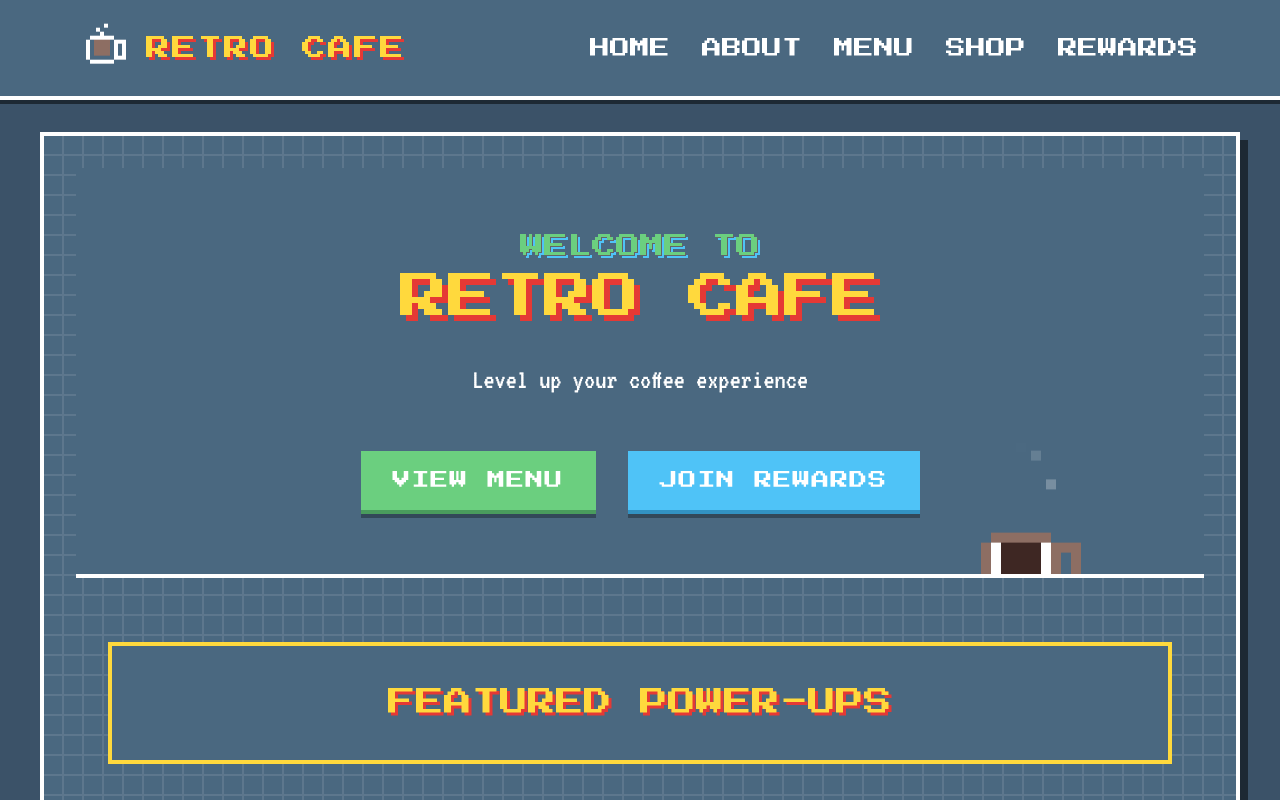
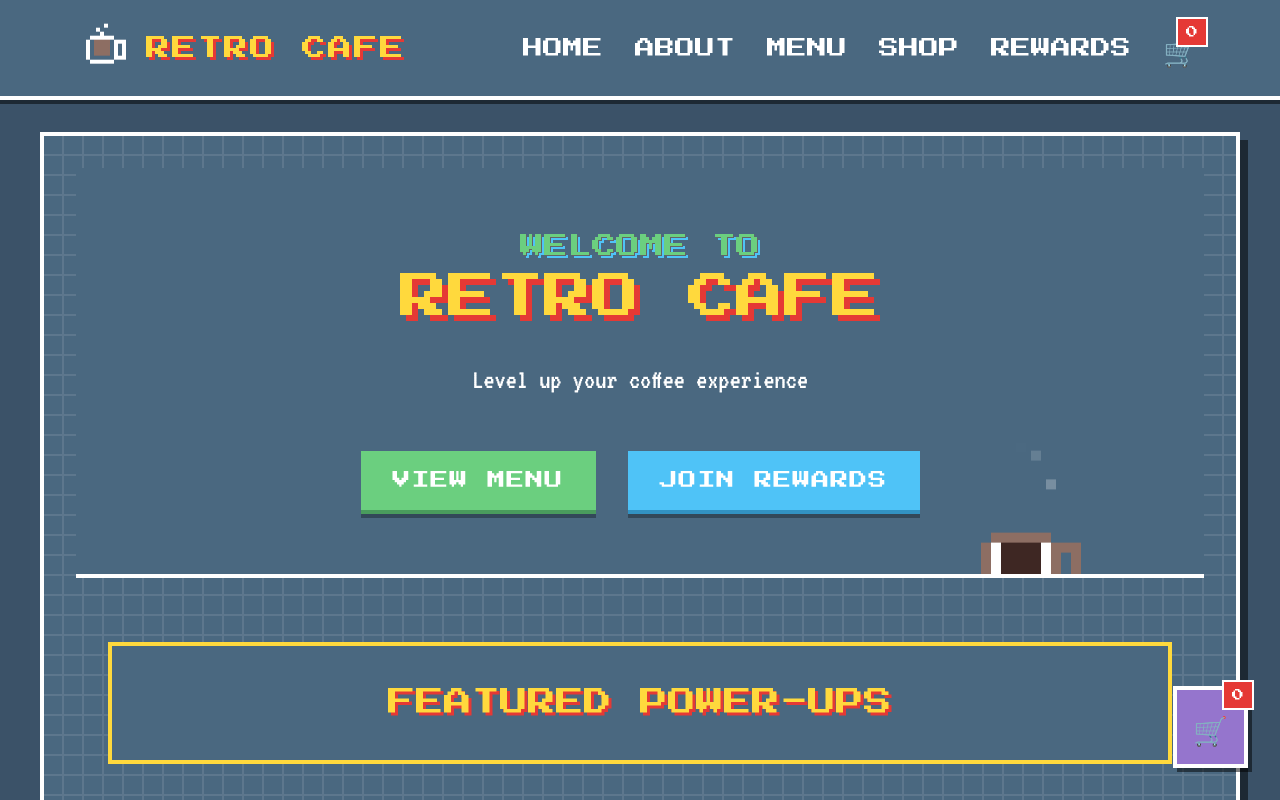
Before and after one commit to Leyam-07/Retro-Coffee_SPA, a React (Create React App) app: page / in a window 1280 px wide. Shown: the top 800 px of the page. Built offline with nearby package versions, Linux system fonts and the light colour scheme.

Commit message:
Global Cart Visibility

```diff
--- a/public/index.html
+++ b/public/index.html
@@ -24,7 +24,7 @@
       work correctly both with client-side routing and a non-root public URL.
       Learn how to configure a non-root public URL by running `npm run build`.
     -->
-    <title>React App</title>
+    <title>Retro Cafe</title>
   </head>
   <body>
     <noscript>You need to enable JavaScript to run this app.</noscript>
--- a/src/App.css
+++ b/src/App.css
@@ -1828,7 +1828,7 @@ p {
 .cart-sidebar {
   position: fixed;
   right: -400px;
-  top: 0;
+  top: 92px; /* Adjusted to be below the header */
   bottom: 0;
   width: 400px;
   background-color: var(--retro-bg-light);
@@ -2185,6 +2185,7 @@ p {
   .cart-sidebar {
     width: 100%;
     right: -100%;
+    top: 180px; /* Adjusted for taller mobile header */
   }
 
   .products-grid {
--- a/src/App.js
+++ b/src/App.js
@@ -1,4 +1,4 @@
-import React, { useState, useRef } from "react";
+import React, { useRef } from "react";
 import {
   BrowserRouter as Router,
   Routes,
@@ -20,8 +20,11 @@ import Shop from "./pages/Shop";
 import Rewards from "./pages/Rewards";
 import NotFound from "./pages/NotFound";
 
+// Context
+import { CartProvider, useCart } from "./context/CartContext";
+
 // Wrapper component to handle transitions
-function AnimatedRoutes({ addToCart }) {
+function AnimatedRoutes() {
   const location = useLocation();
   const nodeRef = useRef(null);
 
@@ -39,7 +42,7 @@ function AnimatedRoutes({ addToCart }) {
             <Route path="/" element={<Home />} />
             <Route path="/about" element={<About />} />
             <Route path="/menu" element={<Menu />} />
-            <Route path="/shop" element={<Shop addToCart={addToCart} />} />
+            <Route path="/shop" element={<Shop />} />
             <Route path="/rewards" element={<Rewards />} />
             <Route path="*" element={<NotFound />} />
           </Routes>
@@ -50,59 +53,22 @@ function AnimatedRoutes({ addToCart }) {
 }
 
 function App() {
-  const [cart, setCart] = useState([]);
-  const [showCart, setShowCart] = useState(false);
-  const location = useLocation();
-
-  const addToCart = (product) => {
-    const existingItem = cart.find((item) => item.id === product.id);
-    if (existingItem) {
-      setCart(
-        cart.map((item) =>
-          item.id === product.id
-            ? { ...item, quantity: item.quantity + 1 }
-            : item
-        )
-      );
-    } else {
-      setCart([...cart, { ...product, quantity: 1 }]);
-    }
-  };
-
-  const removeFromCart = (productId) => {
-    setCart(cart.filter((item) => item.id !== productId));
-  };
-
-  const updateQuantity = (productId, newQuantity) => {
-    if (newQuantity <= 0) {
-      removeFromCart(productId);
-    } else {
-      setCart(
-        cart.map((item) =>
-          item.id === productId ? { ...item, quantity: newQuantity } : item
-        )
-      );
-    }
-  };
-
-  const getTotalPrice = () => {
-    return cart
-      .reduce((total, item) => total + item.price * item.quantity, 0)
-      .toFixed(2);
-  };
-
-  const getTotalItems = () => {
-    return cart.reduce((total, item) => total + item.quantity, 0);
-  };
+  const {
+    cart,
+    showCart,
+    setShowCart,
+    updateQuantity,
+    getTotalPrice,
+    getTotalItems,
+  } = useCart();
 
   return (
     <div className="App">
       <Header />
       <main className="main-content">
-        <AnimatedRoutes addToCart={addToCart} />
+        <AnimatedRoutes />
       </main>
 
-      {location.pathname === "/shop" && (
       <>
         {/* Cart Button */}
         <div className="floating-cart">
@@ -114,7 +80,6 @@ function App() {
             <span className="cart-count">{getTotalItems()}</span>
           </button>
         </div>
-
         {/* Cart Sidebar */}
         <div className={`cart-sidebar ${showCart ? "active" : ""}`}>
           <div className="cart-header">
@@ -132,7 +97,9 @@ function App() {
                   {cart.map((item) => (
                     <div key={item.id} className="cart-item">
                       <div className="cart-item-info">
-                          <span className="cart-item-icon">{item.image}</span>
+                        <span className="cart-item-icon">
+                          {item.image || item.icon}
+                        </span>
                         <div>
                           <h4>{item.name}</h4>
                           <p className="cart-item-price">₱{item.price}</p>
@@ -174,7 +141,6 @@ function App() {
           </div>
         </div>
       </>
-      )}
     </div>
   );
 }
@@ -182,7 +148,9 @@ function App() {
 // Wrap App with Router to use useLocation hook
 const AppWrapper = () => (
   <Router>
+    <CartProvider>
       <App />
+    </CartProvider>
   </Router>
 );
 
--- a/src/components/Header.js
+++ b/src/components/Header.js
@@ -1,7 +1,16 @@
 import React from "react";
 import { Link } from "react-router-dom";
+import { useCart } from "../context/CartContext";
 
 const Header = () => {
+  const { getTotalItems, setShowCart } = useCart();
+  const totalItems = getTotalItems();
+
+  const handleCartClick = (e) => {
+    e.preventDefault();
+    setShowCart(true);
+  };
+
   return (
     <header className="retro-header">
       <div className="container">
@@ -30,6 +39,14 @@ const Header = () => {
             <Link to="/rewards" className="nav-link">
               REWARDS
             </Link>
+            <a
+              href="#"
+              onClick={handleCartClick}
+              className="nav-link cart-status"
+            >
+              <span className="cart-icon">🛒</span>
+              <span className="cart-count">{totalItems}</span>
+            </a>
           </div>
         </nav>
       </div>
--- /dev/null
+++ b/src/context/CartContext.js
@@ -0,0 +1,79 @@
+import React, { createContext, useState, useContext } from "react";
+
+const CartContext = createContext();
+
+export const useCart = () => {
+  return useContext(CartContext);
+};
+
+export const CartProvider = ({ children }) => {
+  const [cart, setCart] = useState([]);
+  const [showCart, setShowCart] = useState(false);
+
+  const parsePrice = (price) => {
+    if (typeof price === "string") {
+      return parseFloat(price.replace(/[^0-9.-]+/g, ""));
+    }
+    return price;
+  };
+
+  const addToCart = (product) => {
+    const productPrice = parsePrice(product.price);
+    if (isNaN(productPrice)) {
+      console.error("Invalid product price:", product.price);
+      return;
+    }
+
+    setCart((prevCart) => {
+      const existingItem = prevCart.find((item) => item.id === product.id);
+      if (existingItem) {
+        return prevCart.map((item) =>
+          item.id === product.id
+            ? { ...item, quantity: item.quantity + 1 }
+            : item
+        );
+      } else {
+        return [...prevCart, { ...product, price: productPrice, quantity: 1 }];
+      }
+    });
+  };
+
+  const removeFromCart = (productId) => {
+    setCart((prevCart) => prevCart.filter((item) => item.id !== productId));
+  };
+
+  const updateQuantity = (productId, newQuantity) => {
+    if (newQuantity <= 0) {
+      removeFromCart(productId);
+    } else {
+      setCart((prevCart) =>
+        prevCart.map((item) =>
+          item.id === productId ? { ...item, quantity: newQuantity } : item
+        )
+      );
+    }
+  };
+
+  const getTotalPrice = () => {
+    return cart
+      .reduce((total, item) => total + item.price * item.quantity, 0)
+      .toFixed(2);
+  };
+
+  const getTotalItems = () => {
+    return cart.reduce((total, item) => total + item.quantity, 0);
+  };
+
+  const value = {
+    cart,
+    showCart,
+    setShowCart,
+    addToCart,
+    removeFromCart,
+    updateQuantity,
+    getTotalPrice,
+    getTotalItems,
+  };
+
+  return <CartContext.Provider value={value}>{children}</CartContext.Provider>;
+};
--- a/src/pages/Menu.js
+++ b/src/pages/Menu.js
@@ -1,7 +1,9 @@
 import React, { useState } from "react";
 import { Card, PixelBorder, Button } from "../components";
+import { useCart } from "../context/CartContext";
 
 const Menu = () => {
+  const { addToCart } = useCart();
   const [activeCategory, setActiveCategory] = useState("hot-drinks");
 
   const categories = [
@@ -200,7 +202,11 @@ const Menu = () => {
                     <p className="menu-item-description">{item.description}</p>
                     <div className="menu-item-footer">
                       <span className="menu-item-price">{item.price}</span>
-                      <Button variant="primary" className="btn-sm">
+                      <Button
+                        variant="primary"
+                        className="btn-sm"
+                        onClick={() => addToCart(item)}
+                      >
                         Order
                       </Button>
                     </div>
--- a/src/pages/Shop.js
+++ b/src/pages/Shop.js
@@ -1,7 +1,9 @@
 import React, { useState } from "react";
 import { Card, PixelBorder, Button } from "../components";
+import { useCart } from "../context/CartContext";
 
-const Shop = ({ addToCart }) => {
+const Shop = () => {
+  const { addToCart } = useCart();
   const [activeCategory, setActiveCategory] = useState("coffee");
 
   const categories = [
```
Also changed, not shown: 1 other file (tests, documents, lock files or other folders). Lines whose indentation alone changed are shown as unchanged.
